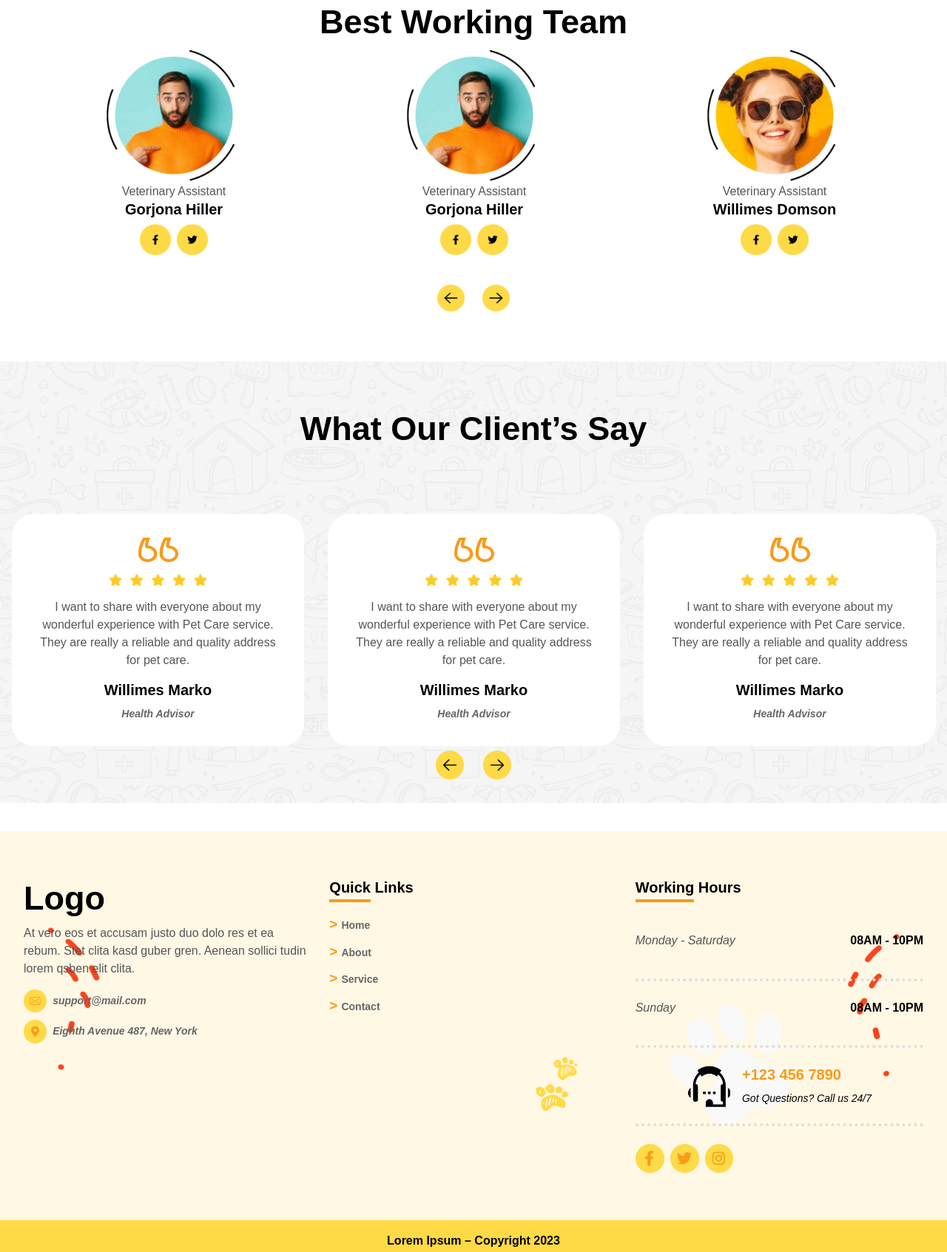
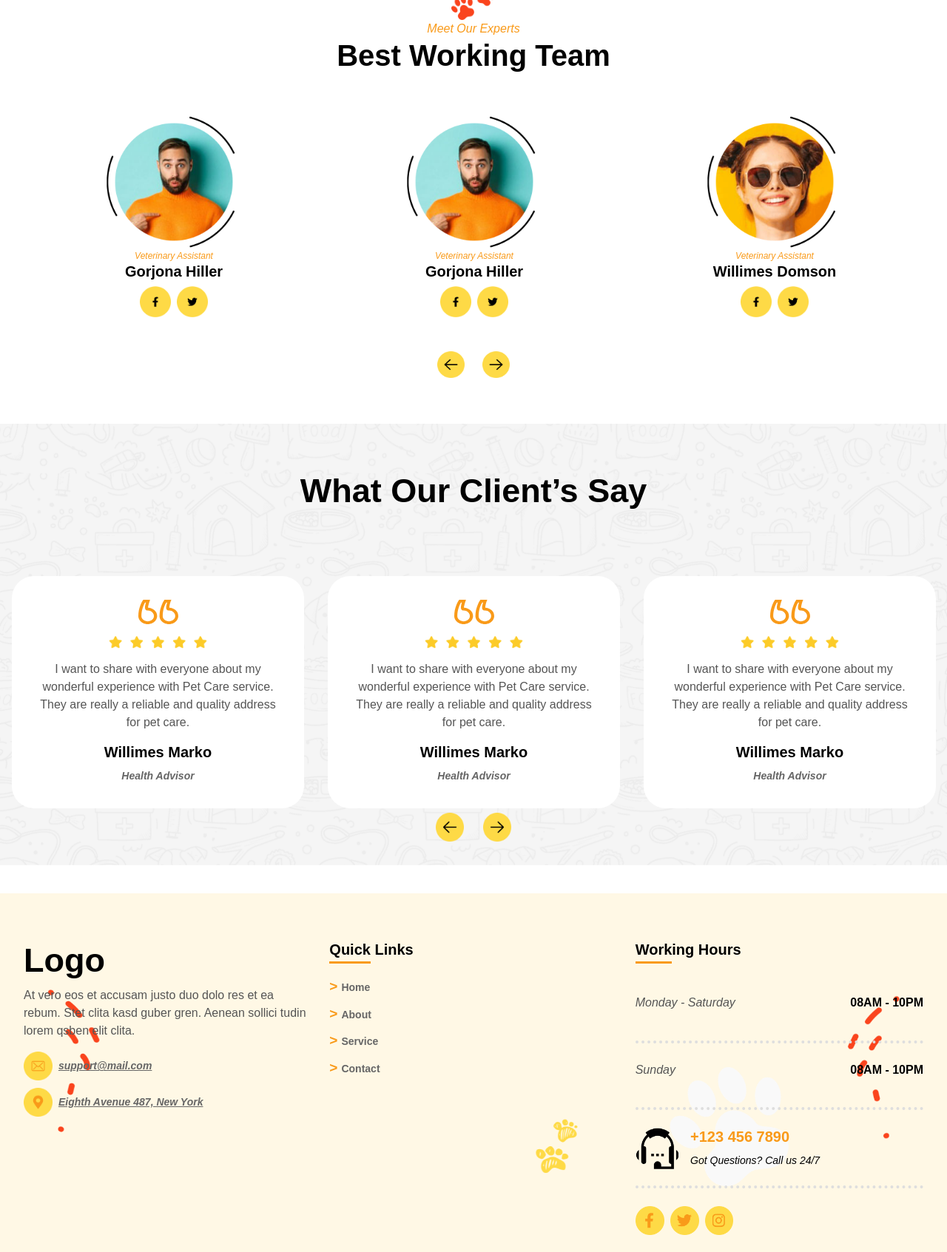
Before and after one commit to weblinxsolution/Pet-Care, a plain HTML site: page index.html in a window 1280 px wide. Shown: the part 2579-4272 px from the top of the page at 74% size. Drawn offline with nearby package versions, Linux system fonts and the light colour scheme; a web font is replaced by a local one.

Commit message:
spacing and image size

```diff
--- a/assets/style.css
+++ b/assets/style.css
@@ -100,15 +100,20 @@ p {
 }
 
 .footer-icons img {
-    width: 8%;
+    width: 10%;
+}
+.footer-icons a {
+    text-decoration: underline;
 }
 
 .text-grey {
     color: #666666;
 }
-
+.text-small{
+    font-size: 12px;
+}
 .half-border {
-    border-bottom: 4px solid #F99A19;
+    border-bottom: 3px solid #F99A19;
     padding-bottom: 5px;
 }
 
@@ -206,7 +211,9 @@ p {
 .navbar-expand-lg .navbar-nav {
     gap: 1.5rem;
 }
-
+.our-services{
+    padding-bottom: 3rem;
+}
 .our-services img {
     width: 10%;
 }
--- a/index.html
+++ b/index.html
@@ -338,14 +338,14 @@
                     <div class="text-center our-services">
                         <img src="./assets/images/animal-claw.png" alt="">
                         <p class="text-orange fw-med fst-italic m-0">Meet Our Experts</p>
-                        <h2>Best Working Team</h2>
+                        <h3>Best Working Team</h3>
                     </div>
                 </div>
             </div>
             <div class="working-team-slider custom-controls">
                 <div class="team-profile d-flex flex-column align-items-center justify-content-center">
                     <img src="./assets/images/working-1.png" alt="">
-                    <p class="m-0">Veterinary Assistant</p>
+                    <p class="m-0 fst-italic text-orange text-small">Veterinary Assistant</p>
                     <h6>Gorjona Hiller</h6>
                     <div class="d-flex align-items-center justify-content-center gap-2 working-socail-icon">
                         <img src="./assets/images/working-fac.png" alt="">
@@ -354,7 +354,7 @@
                 </div>
                 <div class="team-profile d-flex flex-column align-items-center justify-content-center">
                     <img src="./assets/images/working-2.png" alt="">
-                    <p class="m-0">Veterinary Assistant</p>
+                    <p class="m-0 fst-italic text-orange text-small">Veterinary Assistant</p>
                     <h6>Willimes Domson</h6>
                     <div class="d-flex align-items-center justify-content-center gap-2 working-socail-icon">
                         <img src="./assets/images/working-fac.png" alt="">
@@ -363,7 +363,7 @@
                 </div>
                 <div class="team-profile d-flex flex-column align-items-center justify-content-center">
                     <img src="./assets/images/working-3.png" alt="">
-                    <p class="m-0">Veterinary Assistant</p>
+                    <p class="m-0 fst-italic text-orange text-small">Veterinary Assistant</p>
                     <h6>Thomas Walkar</h6>
                     <div class="d-flex align-items-center justify-content-center gap-2 working-socail-icon">
                         <img src="./assets/images/working-fac.png" alt="">
@@ -372,7 +372,7 @@
                 </div>
                 <div class="team-profile d-flex flex-column align-items-center justify-content-center">
                     <img src="./assets/images/working-1.png" alt="">
-                    <p class="m-0">Veterinary Assistant</p>
+                    <p class="m-0 fst-italic text-orange text-small">Veterinary Assistant</p>
                     <h6>Gorjona Hiller</h6>
                     <div class="d-flex align-items-center justify-content-center gap-2 working-socail-icon">
                         <img src="./assets/images/working-fac.png" alt="">
@@ -537,7 +537,7 @@
                     </div>
                     <div class="col-lg-4 col-md-6 col-12">
                         <div>
-                            <h6><span class="half-border">Working</span> Hours</h6>
+                            <h6><span class="half-border">Work</span>ing Hours</h6>
                         </div>
                         <div class="mt-4">
                             <div class="shadule d-flex justify-content-between">
@@ -549,7 +549,7 @@
                                 <p class="text-black fw-bold">08AM - 10PM</p>
                             </div>
 
-                            <div class="shadule headphone-img d-flex justify-content-center gap-3">
+                            <div class="shadule headphone-img d-flex justify-content-start gap-3">
                                 <img src="./assets/images/headphones.png" alt="">
                                 <div>
                                     <h6 class="text-orange">+123 456 7890</h6>
@@ -567,7 +567,7 @@
             </div>
         </footer>
         <div class="copy-right text-center">
-            <p class="text-black fw-bold">Lorem Ipsum – Copyright 2023 </p>
+            <p class="text-black fw-bold">Lorem Ipsum – Copyright© 2023 </p>
         </div>
     </section>
 </body>
```
